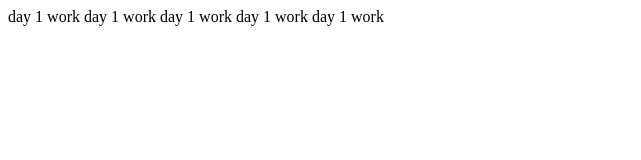
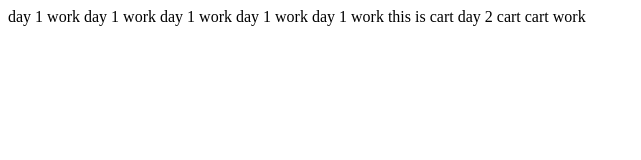
Before and after one commit to dakshpal00/dakshpal1, a plain HTML site: page index.html in a window 1280 px wide. Shown: the whole page, without its empty margins (0-641 px from the left). Drawn offline with Linux system fonts and the light colour scheme.

Commit message:
cart ver.3

```diff
--- a/index.html
+++ b/index.html
@@ -11,5 +11,15 @@
     day 1 work
     day 1 work
     day 1 work
+    this is  cart
+
+    day 2
+
+    cart
+
+    cart work
+
+
 </body>
+
 </html>
```
